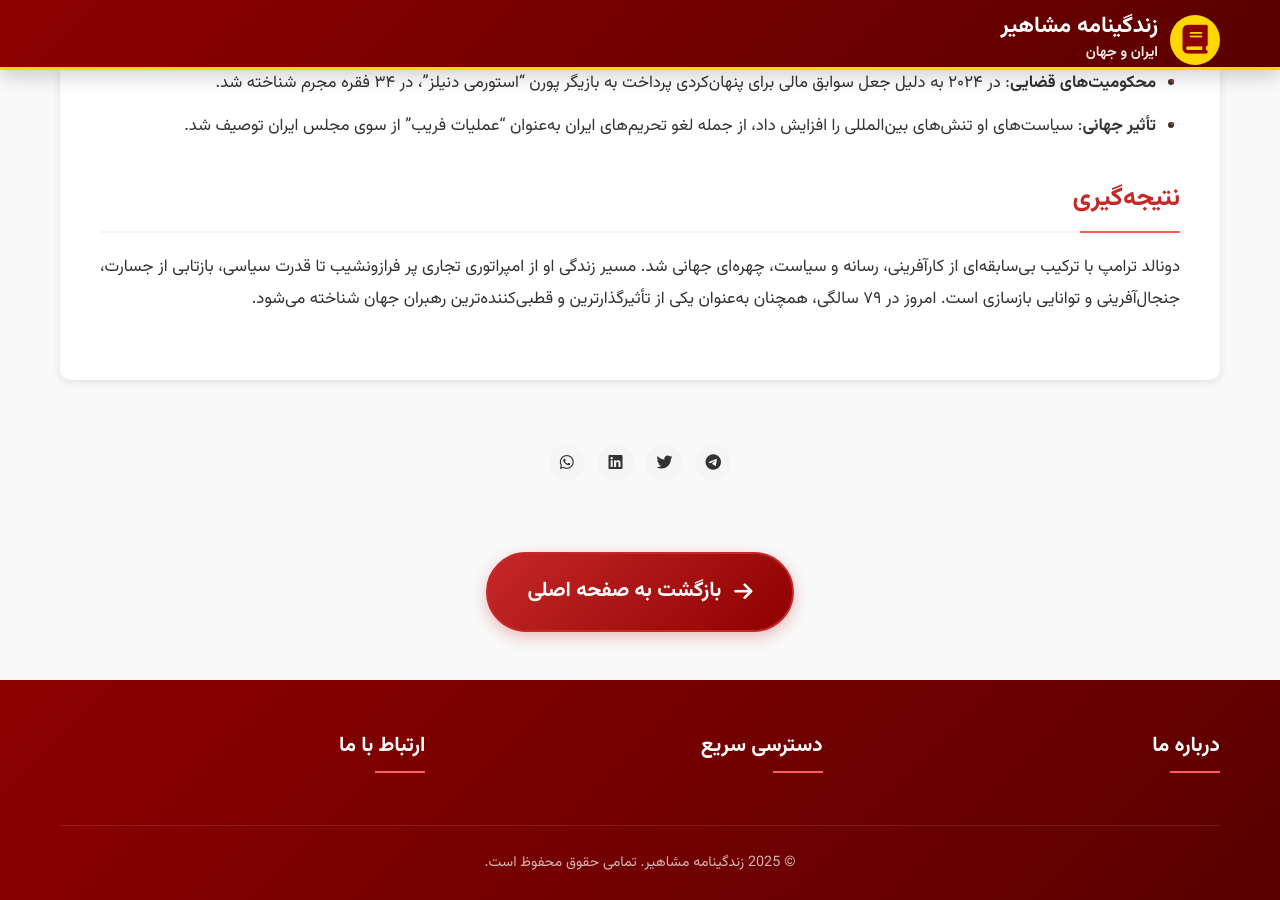
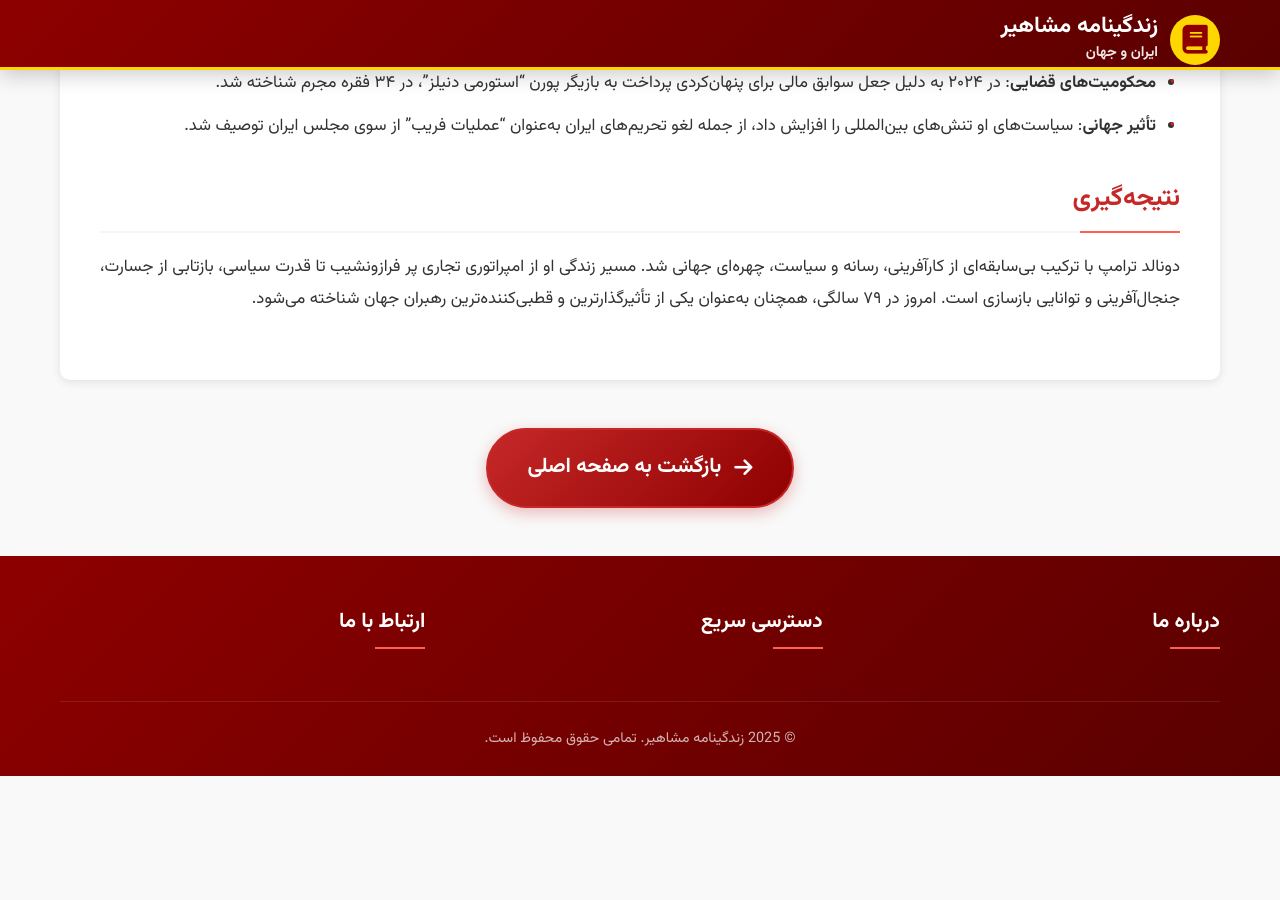
Before and after one commit to darkblog/darkblog.github.io, a Jekyll site: the page built from _posts/2025-7-3-41.md, in a window 1280 px wide and 900 px high, scrolled down 1937 px. Built offline with Jekyll 4.4.1, drawn with Linux system fonts in a browser that asks for light colours; after the commit the page ends 2713 px from its top, so only the background shows below that.

Commit message:
Update post.html

```diff
--- a/_layouts/post.html
+++ b/_layouts/post.html
@@ -740,15 +740,6 @@
                 {{ content }}
             </div>
 
-            <div class="post-footer">
-                <div class="share-buttons">
-                    <a href="#" class="share-btn"><i class="fab fa-telegram"></i></a>
-                    <a href="#" class="share-btn"><i class="fab fa-twitter"></i></a>
-                    <a href="#" class="share-btn"><i class="fab fa-linkedin"></i></a>
-                    <a href="#" class="share-btn"><i class="fab fa-whatsapp"></i></a>
-                </div>
-            </div>
-
             {% if site.author %}
             <div class="author-box">
                 <div class="author-avatar">
```
